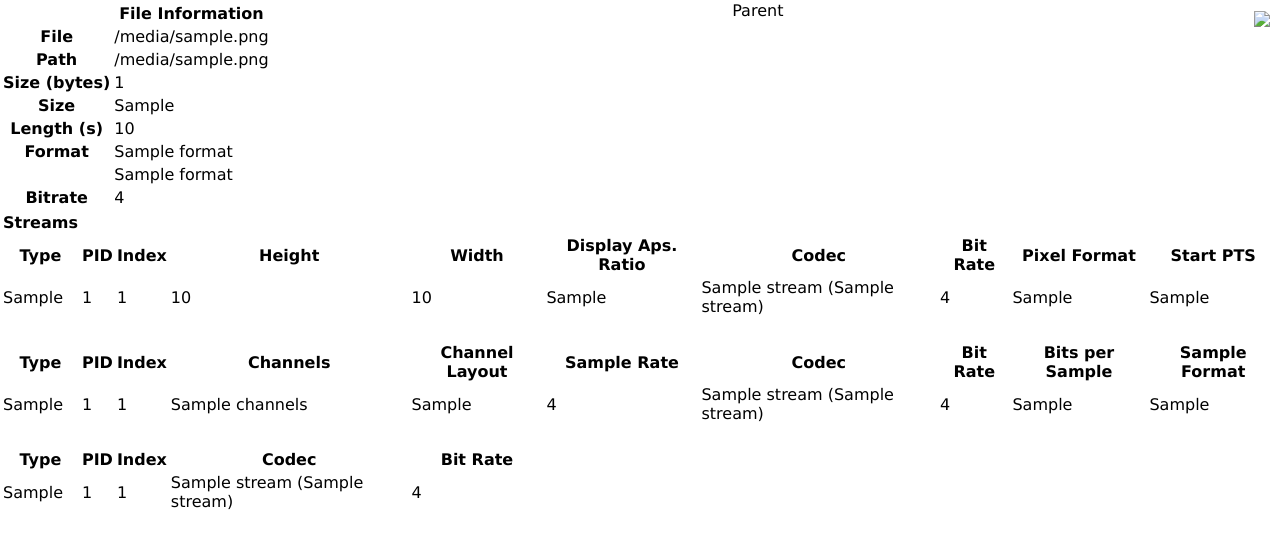
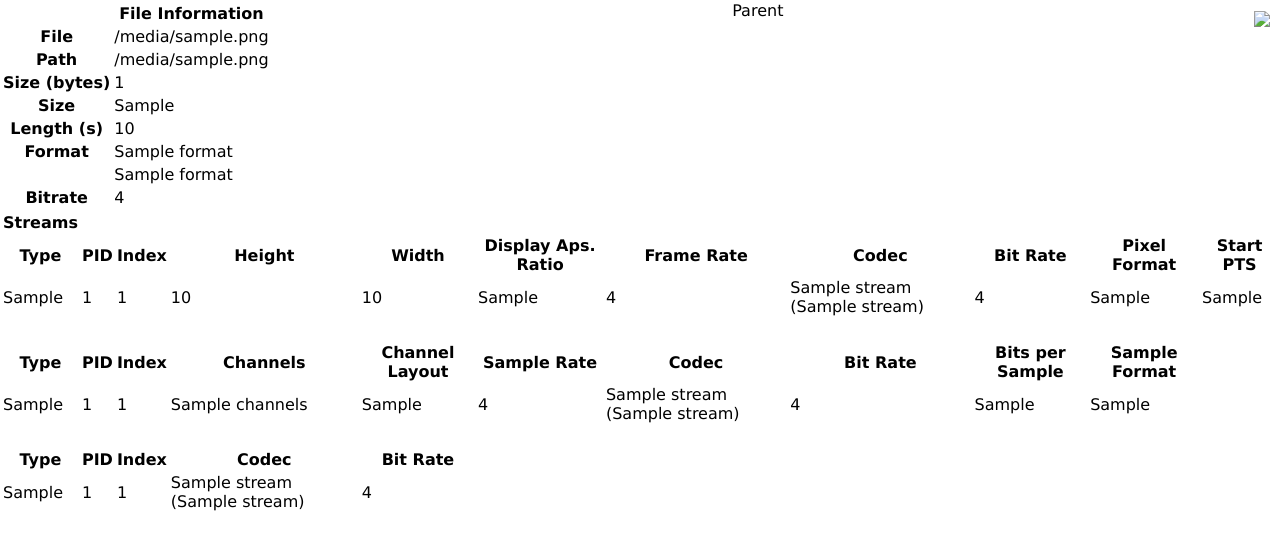
Before and after one commit to MatthewJohn/TS-Browser, a Flask app: template templates/ts_file.html in a window 1280 px wide. Shown: the part 189-739 px from the top of the page. Run offline with Flask 2, Linux system fonts and the light colour scheme; the template is opened without the code that fills it: most values are stand-ins (such as "Sample title", 1, 10 or a date in 2020).

Commit message:
Add Frame Rate to video information Remove warning when no 'Other' streams are available

```diff
--- a/templates/ts_file.html
+++ b/templates/ts_file.html
@@ -5,12 +5,12 @@
 #
 # TransportStreamBrowser is free software: you can redistribute it and/or modify
 # it under the terms of the GNU General Public License as published by
-# the Free Software Foundation, either version 2 of the License, or
+# the Free Software FouN/Ation, either version 2 of the License, or
 # (at your option) any later version.
 #
 # TransportStreamBrowser is distributed in the hope that it will be useful,
 # but WITHOUT ANY WARRANTY; without even the implied warranty of
-# MERCHANTABILITY or FITNESS FOR A PARTICULAR PURPOSE.  See the
+# MERCHAN/ABILITY or FITNESS FOR A PARTICULAR PURPOSE.  See the
 # GNU General Public License for more details.
 #
 # You should have received a copy of the GNU General Public License
@@ -53,15 +53,16 @@
 
         <!-- Video Stream -->
         {% if video_streams %}
-          <tr><th>Type</th><th>PID</th><th>Index</th><th>Height</th><th>Width</th><th>Display Aps. Ratio</th><th>Codec</th><th>Bit Rate</th><th>Pixel Format</th><th>Start PTS</th></tr>
+          <tr><th>Type</th><th>PID</th><th>Index</th><th>Height</th><th>Width</th><th>Display Aps. Ratio</th><th>Frame Rate</th><th>Codec</th><th>Bit Rate</th><th>Pixel Format</th><th>Start PTS</th></tr>
           {% for video_stream_id in video_streams %}
           <tr>
             <td>{{ metadata['streams'][video_stream_id]['codec_type'] }}</td>
-            <td>{{ metadata['streams'][video_stream_id]['id'] or 'N.A' }}</td>
+            <td>{{ metadata['streams'][video_stream_id]['id'] or 'N/A' }}</td>
             <td>{{ video_stream_id }}</td>
-            <td>{{ metadata['streams'][video_stream_id]['height'] or 'N.A' }}</td>
-            <td>{{ metadata['streams'][video_stream_id]['width'] or 'N.A' }}</td>
-            <td>{{ metadata['streams'][video_stream_id]['display_aspect_ratio'] or 'N.A' }}</td>
+            <td>{{ metadata['streams'][video_stream_id]['height'] or 'N/A' }}</td>
+            <td>{{ metadata['streams'][video_stream_id]['width'] or 'N/A' }}</td>
+            <td>{{ metadata['streams'][video_stream_id]['display_aspect_ratio'] or 'N/A' }}</td>
+            <td>{{ metadata['streams'][video_stream_id]['avg_frame_rate'] or 'N/A' }}
             <td>{{ metadata['streams'][video_stream_id]['codec_name'] }} ({{ metadata['streams'][video_stream_id]['codec_long_name'] }})</td>
             <td>{{ metadata['streams'][video_stream_id]['bit_rate'] or 'N/A' }}</td>
             <td>{{ metadata['streams'][video_stream_id]['pix_fmt'] or 'N/A' }}</td>
@@ -79,11 +80,11 @@
           {% for audio_stream_id in audio_streams %}
           <tr>
             <td>{{ metadata['streams'][audio_stream_id]['codec_type'] }}</td>
-            <td>{{ metadata['streams'][audio_stream_id]['id'] or 'N.A' }}</td>
+            <td>{{ metadata['streams'][audio_stream_id]['id'] or 'N/A' }}</td>
             <td>{{ audio_stream_id }}</td>
-            <td>{{ metadata['streams'][audio_stream_id]['channels'] or 'N.A' }}</td>
-            <td>{{ metadata['streams'][audio_stream_id]['channel_layout'] or 'N.A' }}</td>
-            <td>{{ metadata['streams'][audio_stream_id]['sample_rate'] or 'N.A' }}</td>
+            <td>{{ metadata['streams'][audio_stream_id]['channels'] or 'N/A' }}</td>
+            <td>{{ metadata['streams'][audio_stream_id]['channel_layout'] or 'N/A' }}</td>
+            <td>{{ metadata['streams'][audio_stream_id]['sample_rate'] or 'N/A' }}</td>
             <td>{{ metadata['streams'][audio_stream_id]['codec_name'] }} ({{ metadata['streams'][audio_stream_id]['codec_long_name'] }})</td>
             <td>{{ metadata['streams'][audio_stream_id]['bit_rate'] or 'N/A' }}</td>
             <td>{{ metadata['streams'][audio_stream_id]['bits_per_sample'] or 'N/A' }}</td>
@@ -102,14 +103,12 @@
           {% for stream_id in other_streams %}
           <tr>
             <td>{{ metadata['streams'][stream_id]['codec_type'] }}</td>
-            <td>{{ metadata['streams'][stream_id]['id'] or 'N.A' }}</td>
+            <td>{{ metadata['streams'][stream_id]['id'] or 'N/A' }}</td>
             <td>{{ stream_id }}</td>
             <td>{{ metadata['streams'][stream_id]['codec_name'] }} ({{ metadata['streams'][audio_stream_id]['codec_long_name'] }})</td>
             <td>{{ metadata['streams'][stream_id]['bit_rate'] or 'N/A' }}</td>
           </tr>
           {% endfor %}
-        {% else %}
-        <tr><td>No Other Streams available</td></tr>
         {% endif %}
         <tr></tr>
 
```
